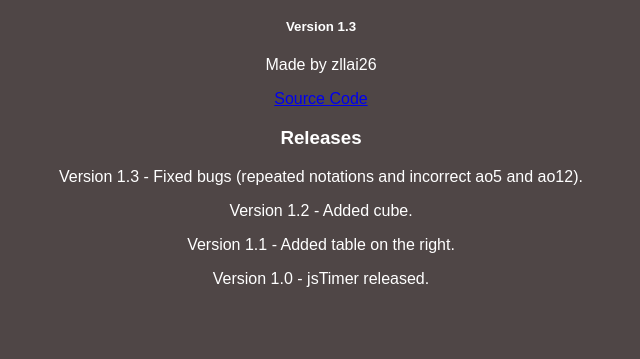
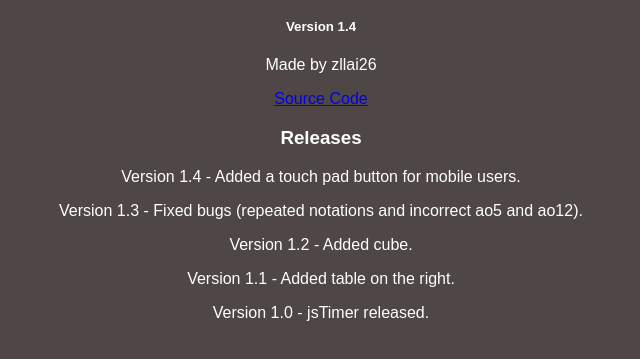
Before and after one commit to zllai26/jsTimer, a plain HTML site: page moresection/index.html in a window 1280 px wide. Shown: the part 81-440 px from the top of the page, without its empty margins (319-959 px from the left). Drawn offline with Linux system fonts and the light colour scheme.

Commit message:
Add files via upload

```diff
--- a/moresection/index.html
+++ b/moresection/index.html
@@ -10,13 +10,14 @@
 
     <section class="about-section">
         <h2>jsTimer</h2>
-        <h5>Version 1.3</h5>
+        <h5>Version 1.4</h5>
         <p>Made by zllai26</p>
         <a href="https://github.com/zllai26/jsTimer" target="_blank" rel="noopener noreferrer">Source Code</a>
     </section>
 
     <section class="releases-section">
         <h3>Releases</h3>
+        <p>Version 1.4 - Added a touch pad button for mobile users.</p>
         <p>Version 1.3 - Fixed bugs (repeated notations and incorrect ao5 and ao12).</p>
         <p>Version 1.2 - Added cube.</p>
         <p>Version 1.1 - Added table on the right.</p>
```
Also changed, not shown: moresection/styles.css (line endings or trailing spaces).
